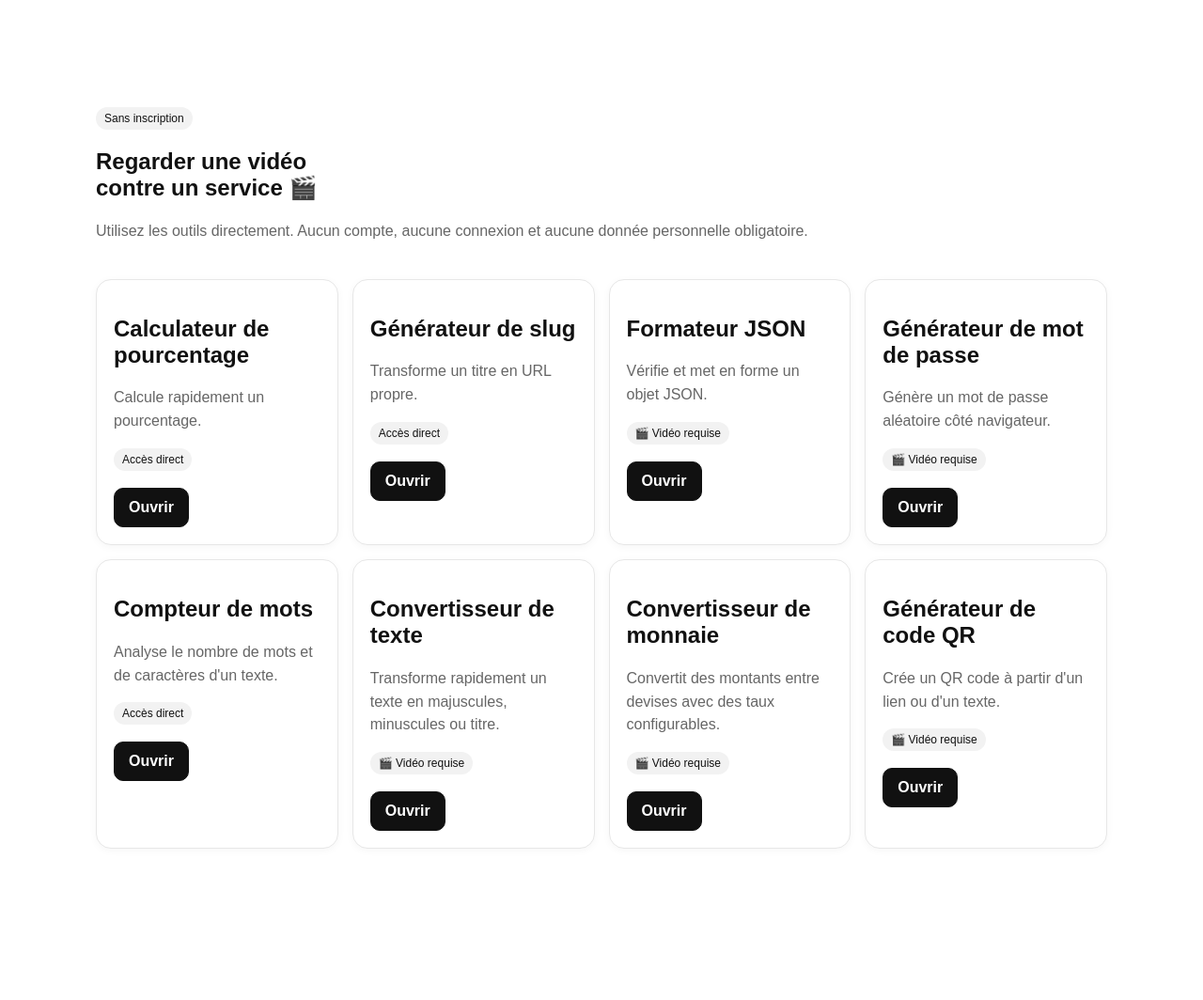
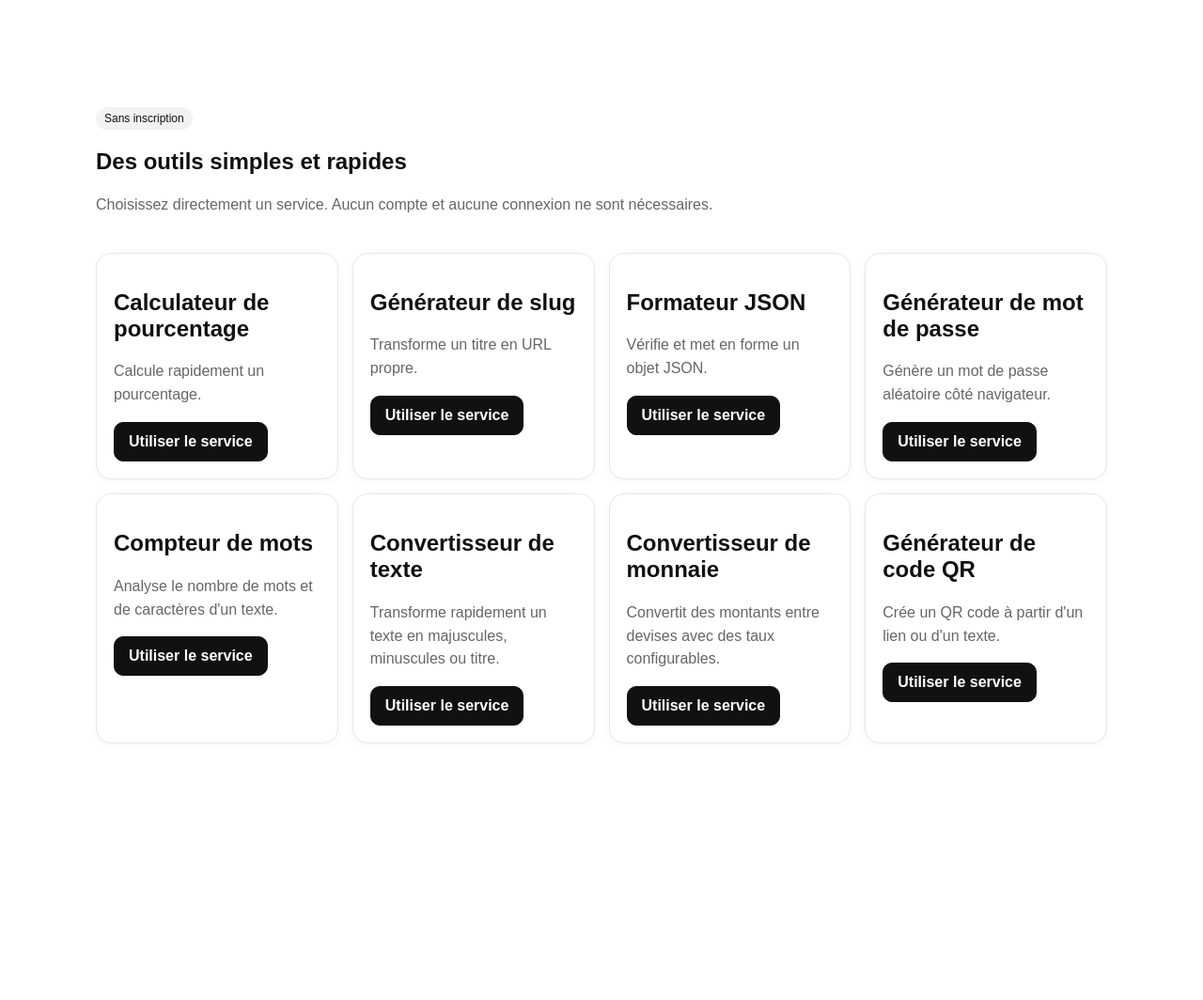
Before and after one commit to ggh52167-dotcom/Service-, a Flask app: page / in a window 1280 px wide. Shown: the part 64-1128 px from the top of the page at 94% size. Run offline with Flask 3, Linux system fonts and the light colour scheme; data comes from the database, SQL or seed files in the repository; some libraries are stand-ins or nearby versions.

Commit message:
Update index.html

```diff
--- a/templates/index.html
+++ b/templates/index.html
@@ -1,29 +1,77 @@
 {% extends "base.html" %}
-{% block title %}Accueil — Vidéo & Services{% endblock %}
+
+{% block title %}
+Accueil — Vidéo & Services
+{% endblock %}
+
 {% block content %}
+
 <section class="hero">
-<span class="badge">Sans inscription</span>
-<h1>Regarder une vidéo<br>contre un service 🎬</h1>
-<p class="muted">Utilisez les outils directement. Aucun compte, aucune connexion et aucune donnée personnelle obligatoire.</p>
+
+    <span class="badge">
+        Sans inscription
+    </span>
+
+    <h1>
+        Des outils simples et rapides
+    </h1>
+
+    <p class="muted">
+        Choisissez directement un service.
+        Aucun compte et aucune connexion ne sont nécessaires.
+    </p>
+
 </section>
 
-<div class="grid">
-{% for s in services %}
-<article class="card">
-<h2>{{ s.name }}</h2><p class="muted">{{ s.description }}</p>
-{% if s.reward_required %}
-<span class="badge">🎬 Vidéo requise</span>
-{% else %}
-<span class="badge">Accès direct</span>
-{% endif %}
-<br><br><a class="btn" href="{{ url_for('service', slug=s.slug) }}">Ouvrir</a>
-</article>
-{% endfor %}
+
+{% if site_settings.ads_enabled == "1" and site_settings.ad_middle %}
+
+<div class="ad">
+    {{ site_settings.ad_middle|safe }}
 </div>
 
-{% if site_settings.ads_enabled=="1" and site_settings.ad_middle %}
-<div class="ad">{{ site_settings.ad_middle|safe }}</div>
+{% endif %}
+
+
+<div class="grid">
+
+{% for s in services %}
+
+<article class="card">
+
+    <h2>
+        {{ s.name }}
+    </h2>
+
+    <p class="muted">
+        {{ s.description }}
+    </p>
+
+    {% if s.active %}
+
+    <a
+        class="btn"
+        href="{{ url_for('service', slug=s.slug) }}"
+    >
+        Utiliser le service
+    </a>
+
+    {% endif %}
+
+</article>
+
 {% else %}
-<!-- ADSTERRA_MIDDLE -->
-{% endif %}
+
+<div class="card">
+
+    <p>
+        Aucun service disponible pour le moment.
+    </p>
+
+</div>
+
+{% endfor %}
+
+</div>
+
 {% endblock %}
```
